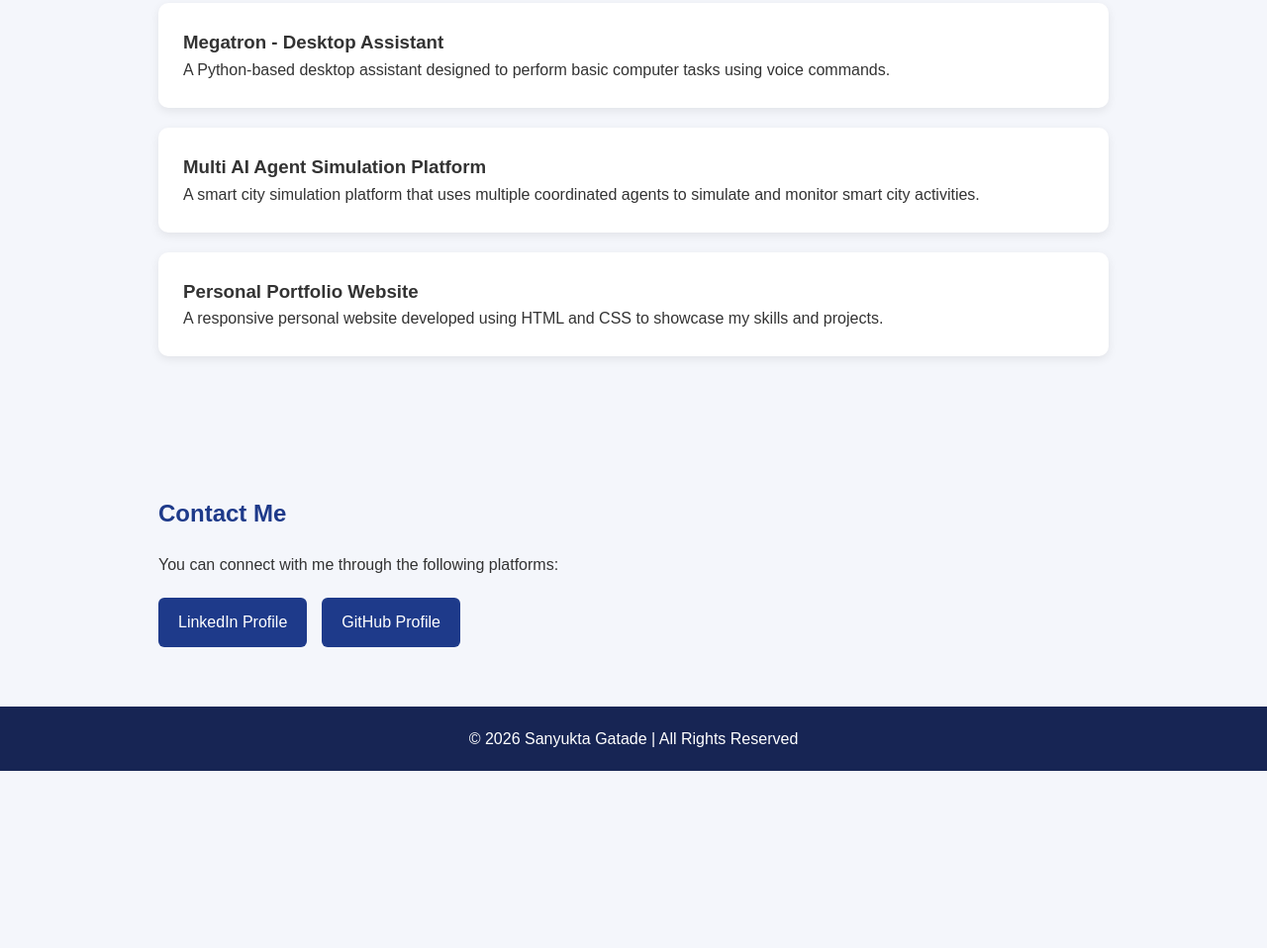
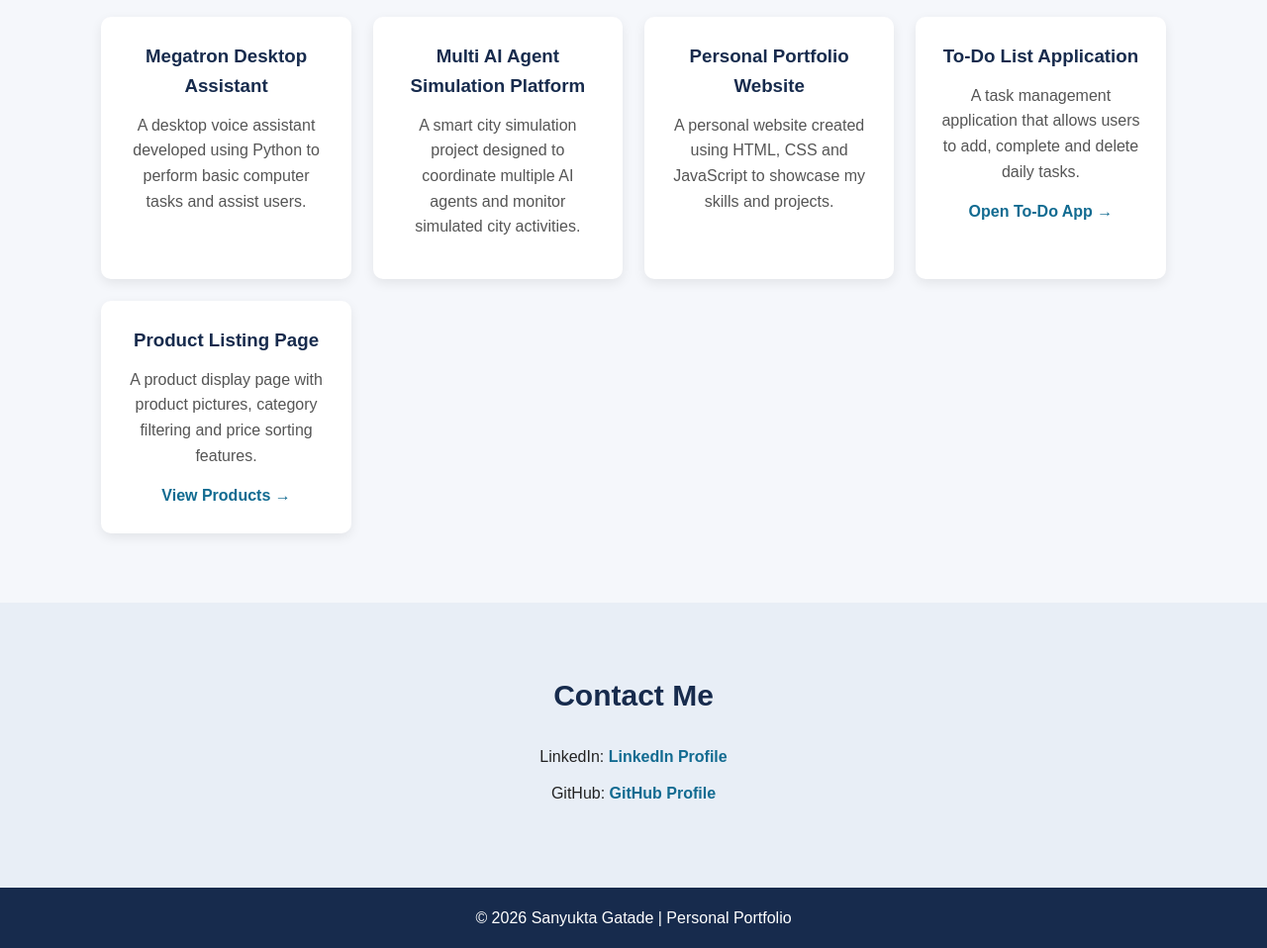
Before and after one commit to sanyuktagatade-svg/apexplanet-task-4, a plain HTML site: page index.html in a window 1280 px wide. Shown: the part 930-1888 px from the top of the page at 99% size. Before the commit the page ends 1709 px from the top, so only its background shows below. Drawn offline with Linux system fonts and the light colour scheme.

Commit message:
Refactor index.html for improved portfolio layout
Updated the portfolio layout and styles, including header, navigation, and project sections. Enhanced the overall design and content presentation.

```diff
--- a/index.html
+++ b/index.html
@@ -3,143 +3,190 @@
 <head>
   <meta charset="UTF-8">
   <meta name="viewport" content="width=device-width, initial-scale=1.0">
-
-    <title>Sanyukta Gatade | My Portfolio</title>
+  <title>Sanyukta Gatade | Portfolio</title>
 
   <style>
     * {
       margin: 0;
       padding: 0;
       box-sizing: border-box;
-        }
-
-        html {
       scroll-behavior: smooth;
-            scroll-padding-top: 75px;
     }
 
     body {
       font-family: Arial, sans-serif;
-            background: #f4f6fb;
-            color: #333;
+      background: #f5f7fb;
+      color: #222;
       line-height: 1.6;
     }
 
     header {
-            background: #172554;
+      background: #172b4d;
       color: white;
-            text-align: center;
-            padding: 25px;
+      padding: 18px 8%;
+      display: flex;
+      justify-content: space-between;
+      align-items: center;
+      flex-wrap: wrap;
+      gap: 15px;
+    }
+
+    header h2 {
+      font-size: 24px;
     }
 
     nav {
-            background: #1e3a8a;
-            padding: 15px;
       display: flex;
-            justify-content: center;
       flex-wrap: wrap;
-            gap: 25px;
-            position: sticky;
-            top: 0;
-            z-index: 100;
+      gap: 20px;
     }
 
     nav a {
       color: white;
       text-decoration: none;
       font-weight: bold;
-            cursor: pointer;
     }
 
     nav a:hover {
-            color: #facc15;
+      color: #65d6ce;
     }
 
     section {
-            max-width: 1000px;
-            margin: auto;
-            padding: 60px 20px;
-            scroll-margin-top: 75px;
+      padding: 70px 8%;
+      text-align: center;
     }
 
-        #home {
-            max-width: 100%;
-            background: #dbeafe;
-            text-align: center;
-            padding: 100px 20px;
+    .home {
+      min-height: 430px;
+      background: linear-gradient(135deg, #172b4d, #315b88);
+      color: white;
+      display: flex;
+      flex-direction: column;
+      justify-content: center;
+      align-items: center;
     }
 
-        #home h1 {
-            color: #172554;
-            font-size: 38px;
+    .home h1 {
+      font-size: 42px;
       margin-bottom: 10px;
     }
 
-        h2 {
-            color: #1e3a8a;
-            margin-bottom: 20px;
+    .home h3 {
+      font-size: 23px;
+      margin-bottom: 15px;
+      color: #65d6ce;
+    }
+
+    .home p {
+      max-width: 600px;
+      margin-bottom: 25px;
     }
 
     .btn {
       display: inline-block;
-            background: #1e3a8a;
-            color: white;
+      background: #65d6ce;
+      color: #172b4d;
       padding: 12px 25px;
-            margin-top: 20px;
       border-radius: 6px;
+      text-decoration: none;
+      font-weight: bold;
+      margin: 6px;
+    }
+
+    .btn:hover {
+      background: white;
+    }
+
+    .section-title {
+      font-size: 30px;
+      color: #172b4d;
+      margin-bottom: 25px;
+    }
+
+    .about p {
+      max-width: 750px;
+      margin: auto;
+      font-size: 17px;
+    }
+
+    .project-container {
+      display: grid;
+      grid-template-columns: repeat(auto-fit, minmax(240px, 1fr));
+      gap: 22px;
+      margin-top: 30px;
+    }
+
+    .project-card {
+      background: white;
+      padding: 25px;
+      border-radius: 10px;
+      box-shadow: 0 4px 12px rgba(0,0,0,0.08);
+      transition: transform 0.3s;
+    }
+
+    .project-card:hover {
+      transform: translateY(-5px);
+    }
+
+    .project-card h3 {
+      color: #172b4d;
+      margin-bottom: 12px;
+    }
+
+    .project-card p {
+      margin-bottom: 15px;
+      color: #555;
+    }
+
+    .project-link {
+      display: inline-block;
+      color: #126b91;
+      font-weight: bold;
       text-decoration: none;
     }
 
-        .btn:hover {
-            background: #2563eb;
+    .project-link:hover {
+      text-decoration: underline;
     }
 
-        .project {
-            background: white;
-            padding: 25px;
-            margin-bottom: 20px;
-            border-radius: 10px;
-            box-shadow: 0 3px 10px rgba(0,0,0,0.08);
+    .contact {
+      background: #e8eef6;
     }
 
-        .contact-links {
-            display: flex;
-            flex-wrap: wrap;
-            gap: 15px;
-            margin-top: 20px;
+    .contact p {
+      margin: 12px;
     }
 
-        .contact-links a {
-            display: inline-block;
-            background: #1e3a8a;
-            color: white;
-            padding: 12px 20px;
-            border-radius: 6px;
+    .contact a {
+      color: #126b91;
+      font-weight: bold;
       text-decoration: none;
     }
 
-        .contact-links a:hover {
-            background: #2563eb;
-        }
-
     footer {
-            background: #172554;
+      background: #172b4d;
       color: white;
       text-align: center;
-            padding: 20px;
+      padding: 18px;
     }
 
     @media (max-width: 600px) {
-            #home h1 {
-                font-size: 28px;
+      header {
+        justify-content: center;
+        text-align: center;
       }
 
       nav {
-                gap: 15px;
+        justify-content: center;
+        gap: 12px;
+      }
+
+      .home h1 {
+        font-size: 32px;
       }
 
       section {
-                padding: 45px 18px;
+        padding: 50px 6%;
       }
     }
   </style>
@@ -147,36 +194,32 @@
 
 <body>
 
-    <!-- HEADER -->
   <header>
-        <h2 style="color:white;">My Portfolio</h2>
-        <p>Computer Science Engineering Student</p>
-    </header>
+    <h2>My Portfolio</h2>
 
-    <!-- NAVIGATION -->
     <nav>
       <a href="#home">Home</a>
       <a href="#about">About</a>
       <a href="#projects">Projects</a>
       <a href="#contact">Contact</a>
     </nav>
+  </header>
 
-    <!-- HOME -->
-    <section id="home">
+  <section class="home" id="home">
     <h1>Hello, I'm Sanyukta!</h1>
     <h3>Computer Science Engineering Student</h3>
 
     <p>
       Welcome to my personal portfolio website.
-            Thank you for visiting!
+      I am passionate about technology, software development
+      and learning new skills.
     </p>
 
     <a href="#projects" class="btn">View My Work</a>
   </section>
 
-    <!-- ABOUT -->
-    <section id="about">
-        <h2>About Me</h2>
+  <section class="about" id="about">
+    <h2 class="section-title">About Me</h2>
 
     <p>
       I am a final-year Computer Science Engineering student
@@ -186,66 +229,83 @@
     </p>
   </section>
 
-    <!-- PROJECTS -->
   <section id="projects">
-        <h2>My Projects</h2>
+    <h2 class="section-title">My Projects</h2>
 
-        <div class="project">
-            <h3>Megatron - Desktop Assistant</h3>
+    <div class="project-container">
+
+      <div class="project-card">
+        <h3>Megatron Desktop Assistant</h3>
         <p>
-                A Python-based desktop assistant designed to perform
-                basic computer tasks using voice commands.
+          A desktop voice assistant developed using Python
+          to perform basic computer tasks and assist users.
         </p>
       </div>
 
-        <div class="project">
+      <div class="project-card">
         <h3>Multi AI Agent Simulation Platform</h3>
         <p>
-                A smart city simulation platform that uses multiple
-                coordinated agents to simulate and monitor smart
-                city activities.
+          A smart city simulation project designed to
+          coordinate multiple AI agents and monitor
+          simulated city activities.
         </p>
       </div>
 
-        <div class="project">
+      <div class="project-card">
         <h3>Personal Portfolio Website</h3>
         <p>
-                A responsive personal website developed using
-                HTML and CSS to showcase my skills and projects.
+          A personal website created using HTML, CSS
+          and JavaScript to showcase my skills and projects.
         </p>
       </div>
-    </section>
 
-    <!-- CONTACT -->
-    <section id="contact">
-        <h2>Contact Me</h2>
+      <div class="project-card">
+        <h3>To-Do List Application</h3>
+        <p>
+          A task management application that allows users
+          to add, complete and delete daily tasks.
+        </p>
+        <a href="todo.html" class="project-link">
+          Open To-Do App →
+        </a>
+      </div>
 
+      <div class="project-card">
+        <h3>Product Listing Page</h3>
         <p>
-            You can connect with me through the following platforms:
+          A product display page with product pictures,
+          category filtering and price sorting features.
         </p>
-
-        <div class="contact-links">
-
-            <a
-                href="https://www.linkedin.com/in/sanyukta-raju-gatade-0a5b382b7"
-                target="_blank"
-                rel="noopener noreferrer">
-                LinkedIn Profile
+        <a href="products.html" class="project-link">
+          View Products →
         </a>
-
-            <a
-                href="https://github.com/sanyuktagatade-svg"
-                target="_blank"
-                rel="noopener noreferrer">
-                GitHub Profile
-            </a>
+      </div>
 
     </div>
   </section>
 
-    <!-- FOOTER -->
+  <section class="contact" id="contact">
+    <h2 class="section-title">Contact Me</h2>
+
+    <p>
+      LinkedIn:
+      <a href="https://www.linkedin.com/in/sanyukta-raju-gatade-0a5b382b7"
+         target="_blank" rel="noopener noreferrer">
+        LinkedIn Profile
+      </a>
+    </p>
+
+    <p>
+      GitHub:
+      <a href="https://github.com/sanyuktagatade-svg"
+         target="_blank" rel="noopener noreferrer">
+        GitHub Profile
+      </a>
+    </p>
+  </section>
+
   <footer>
-        <p>© 2026 Sanyukta Gatade | All Rights Reserved</p>
+    <p>© 2026 Sanyukta Gatade | Personal Portfolio</p>
   </footer>
 
 </body>
```
Lines whose indentation alone changed are shown as unchanged.
